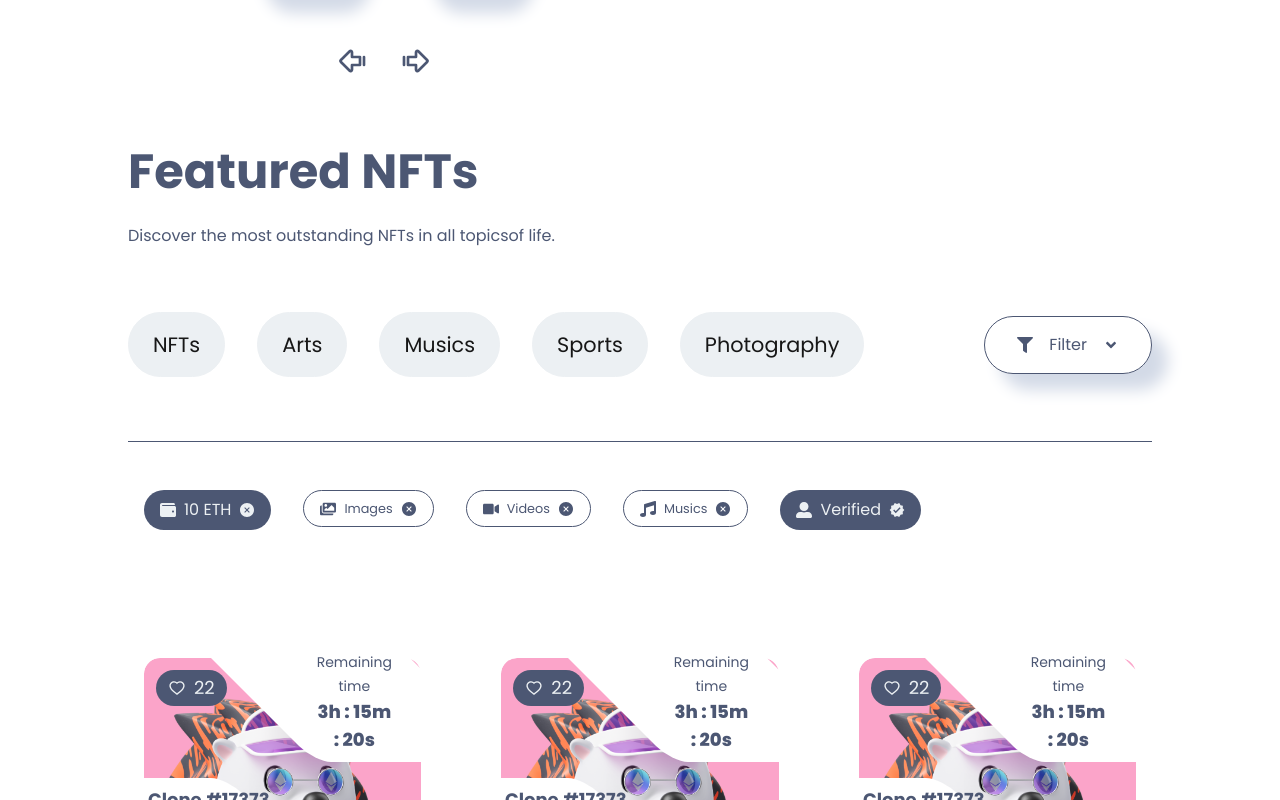
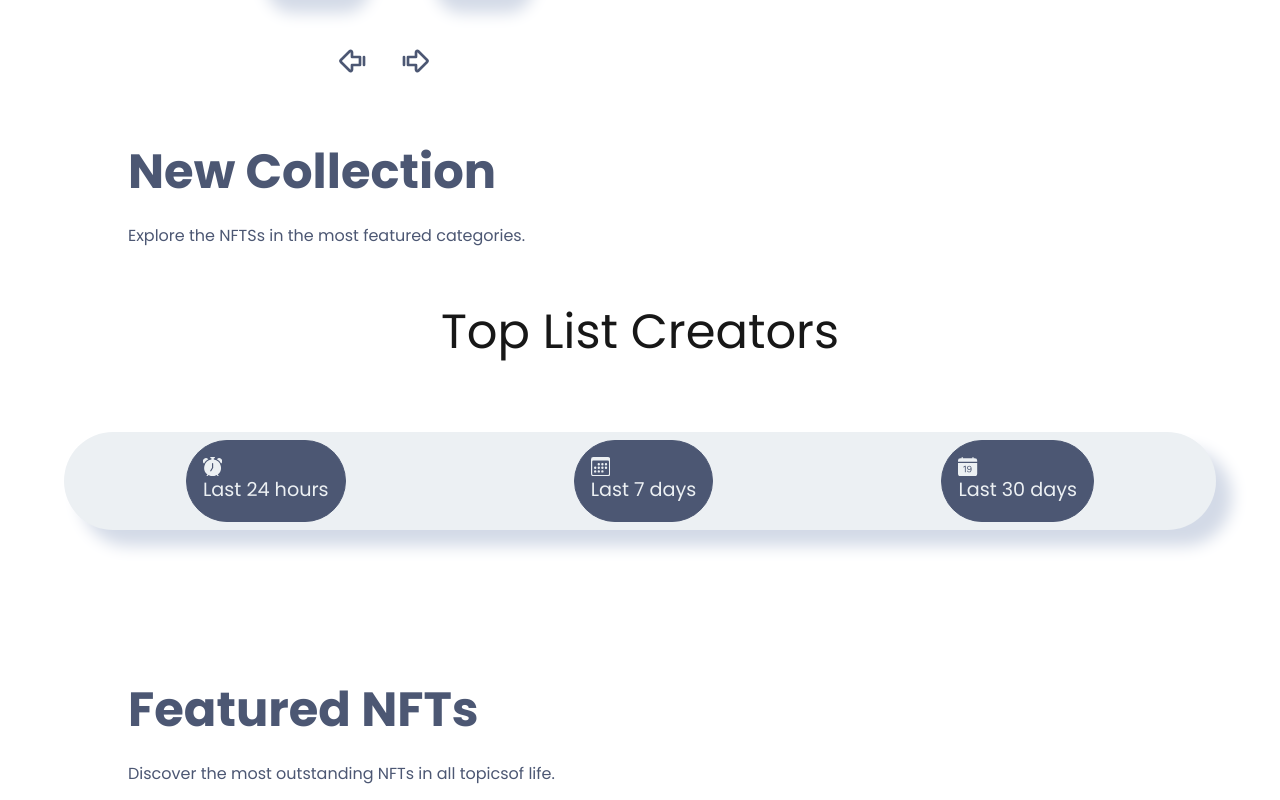
Before and after one commit to rahul-0407/nft-marketplace, a Next.js app in the folder nftfrontend/: page / in a window 1280 px wide. Shown: the part 1880-2680 px from the top of the page. Built offline with nearby package versions, Linux system fonts and the light colour scheme.

Commit message:
colection added

```diff
--- a/nftfrontend/app/globals.css
+++ b/nftfrontend/app/globals.css
@@ -68,3 +68,87 @@ body {
   color: var(--foreground);
   /* font-family: Arial, Helvetica, sans-serif; */
 }
+
+
+
+
+
+
+.collection{
+  width: 100%;
+  padding: 3rem 0;
+}
+
+.collection_title{
+  width: 35rem;
+  margin: 0 auto;
+  padding: 0 0 6rem 0;
+  text-align: center;
+}
+
+.collection_title h2{
+  font-size: 3rem;
+  margin-bottom: 4rem;
+}
+
+.collection_collections_btn{
+  background-color: var(--main-bg-color);
+  padding: .5rem 1rem;
+  border-radius: 4rem;
+  display: flex;
+  gap: 1rem;
+  justify-content: space-around;
+  align-items: center;
+  font-size: 1.2rem;
+  box-shadow: var(--box-shadow);
+}
+
+.collection_collections_btn button{
+  background-color: var(--icons-color);
+  color: var(--main-bg-color);
+  padding: 1rem;
+  border: none;
+  border-radius: 4rem;
+  cursor: pointer;
+  border: 1px solid var(--icons-color);
+  transition: all .3s ease-in;
+}
+
+.collection_collections_btn button:hover{
+  background-color: transparent;
+  color: var(--icons-color);
+}
+
+.collection_box{
+  width: 80%;
+  margin: 0 auto;
+  display: grid;grid-template-columns: repeat(3, 1fr);
+  gap: 2rem;
+}
+
+@media screen and (min-device-width: 320px) and (max-device-width: 425px) {
+  .collection_title{
+    width: 90%;
+  }
+
+  .collection_box{
+    width: 90%;
+    grid-template-columns: 1fr;
+    gap: 4rem;
+  }
+
+  .collection_collections_btn button{
+    font-size: .7rem;
+  }
+}
+@media screen and (min-device-width: 427px) and (max-device-width: 1024px) {
+  .collection_title{
+    width: 90%;
+  }
+
+  .collection_box{
+    width: 90%;
+    grid-template-columns: repeat(2, 1fr);
+    gap: 4rem;
+  }
+}
--- a/nftfrontend/app/page.js
+++ b/nftfrontend/app/page.js
@@ -8,6 +8,7 @@ import Title from '@/components/Title'
 import Category from '@/components/Category'
 import Filter from '@/components/Filter'
 import NFTCard from '@/components/NFTCard'
+import Collection from '@/components/Collection/Collection'
 
 
 const Home = () => {
@@ -16,6 +17,8 @@ const Home = () => {
       <HeroSection/>
       <Service/>
       <BigNFTSlider/>
+      <Title heading="New Collection" paragraph="Explore the NFTSs in the most featured categories."/>
+      <Collection/>
       <Title heading="Featured NFTs" paragraph="Discover the most outstanding NFTs in all topicsof life."/>
       <Filter/>
       <NFTCard/>
--- /dev/null
+++ b/nftfrontend/components/Collection/Collection.jsx
@@ -0,0 +1,82 @@
+'use client'
+
+import React, {useState, useEffect} from 'react'
+import {BsFillAlarmFill, BsFillCalendarDateFill, BsCalendar3, BsAlarmFill} from "react-icons/bs"
+import DaysComponents from './DaysComponents/DaysComponents'
+
+const Collection = () => {
+
+  const [popular, setPopular] = useState(false)
+  const [following, setFollowing] = useState(false)
+  const [news, setNews] = useState(false)
+
+  const cardArray = [1, 2, 3, 4, 5, 6, 7, 8];
+  const followingArray = [1, 2, 3, 4];
+  const newArray = [1, 2, 3, 4, 5, 6];
+
+  const openPopular = () => {
+    if(!popular){
+      setPopular(true)
+      setFollowing(false)
+      setNews(false)
+    }
+  }
+  const openFollowers = () => {
+    if(!following){
+      setPopular(false)
+      setFollowing(true)
+      setNews(false)
+    }
+  }
+  const openNews = () => {
+    if(!news){
+      setPopular(false)
+      setFollowing(false)
+      setNews(true)
+    }
+  }
+
+  return (
+    <div className='collection'>
+        <div className="collection_title">
+          <h2>Top List Creators</h2>
+          <div className="collection_collections">
+            <div className="collection_collections_btn">
+              <button onClick={()=>openPopular} ><BsAlarmFill/> Last 24 hours</button>
+              <button onClick={()=>openFollowers} ><BsCalendar3/> Last 7 days</button>
+              <button onClick={()=>openNews} ><BsFillCalendarDateFill/> Last 30 days</button>
+            </div>
+          </div>
+        </div>
+        {
+          popular && (
+            <div className="collection_box">
+              {cardArray.map((el, i)=>{
+                <DaysComponents key={i+1}/>
+              })}
+            </div>
+          )
+        }
+        {
+          following && (
+            <div className="collection_box">
+              {followingArray.map((el, i)=>{
+                <DaysComponents key={i+1}/>
+              })}
+            </div>
+          )
+        }
+        {
+          news && (
+            <div className="collection_box">
+              {newArray.map((el, i)=>{
+                <DaysComponents key={i+1}/>
+              })}
+            </div>
+          )
+        }
+    </div>
+  )
+}
+
+export default Collection
--- /dev/null
+++ b/nftfrontend/components/Collection/DaysComponents/DaysComponents.jsx
@@ -0,0 +1,9 @@
+import React from 'react'
+
+const DaysComponents = () => {
+  return (
+    <div>DaysComponents</div>
+  )
+}
+
+export default DaysComponents
```
